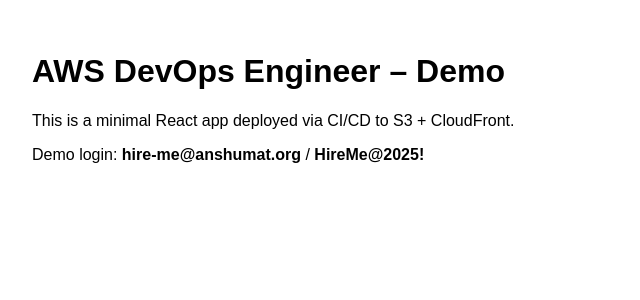
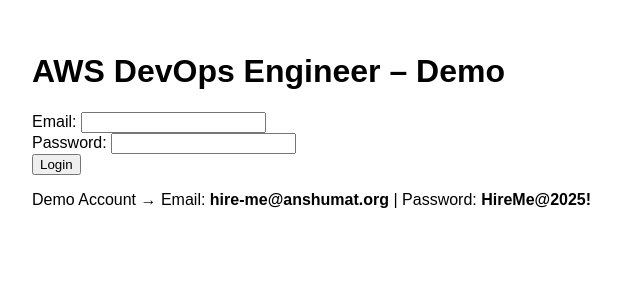
Before and after one commit to DhirajN001/Node.js-demo-app, a React (Create React App) app in the folder app/: page / in a window 1280 px wide. Shown: the top 300 px of the page, without its empty margins (0-640 px from the left). Built offline with nearby package versions, Linux system fonts and the light colour scheme.

Commit message:
Update App.js

```diff
--- a/app/src/App.js
+++ b/app/src/App.js
@@ -1,13 +1,51 @@
-import React from 'react';
+import React, { useState } from "react";
 
 export default function App() {
+  const [email, setEmail] = useState("");
+  const [password, setPassword] = useState("");
+  const [loggedIn, setLoggedIn] = useState(false);
+
+  const handleLogin = (e) => {
+    e.preventDefault();
+    if (email === "hire-me@anshumat.org" && password === "HireMe@2025!") {
+      setLoggedIn(true);
+    } else {
+      alert("Invalid credentials. Try again!");
+    }
+  };
+
+  if (loggedIn) {
+    return (
+      <div style={{ fontFamily: "Arial", padding: 24 }}>
+        <h1>Welcome, Demo User 🎉</h1>
+        <p>You are logged in successfully.</p>
+      </div>
+    );
+  }
+
   return (
-    <div style={{ fontFamily: 'Arial', padding: 24 }}>
+    <div style={{ fontFamily: "Arial", padding: 24 }}>
       <h1>AWS DevOps Engineer – Demo</h1>
-      <p>This is a minimal React app deployed via CI/CD to S3 + CloudFront.</p>
-      <p>
-        Demo login: <b>hire-me@anshumat.org</b> / <b>HireMe@2025!</b>
-      </p>
+      <form onSubmit={handleLogin}>
+        <div>
+          <label>Email: </label>
+          <input
+            type="email"
+            value={email}
+            onChange={(e) => setEmail(e.target.value)}
+          />
+        </div>
+        <div>
+          <label>Password: </label>
+          <input
+            type="password"
+            value={password}
+            onChange={(e) => setPassword(e.target.value)}
+          />
+        </div>
+        <button type="submit">Login</button>
+      </form>
+      <p>Demo Account → Email: <b>hire-me@anshumat.org</b> | Password: <b>HireMe@2025!</b></p>
     </div>
   );
 }
```
